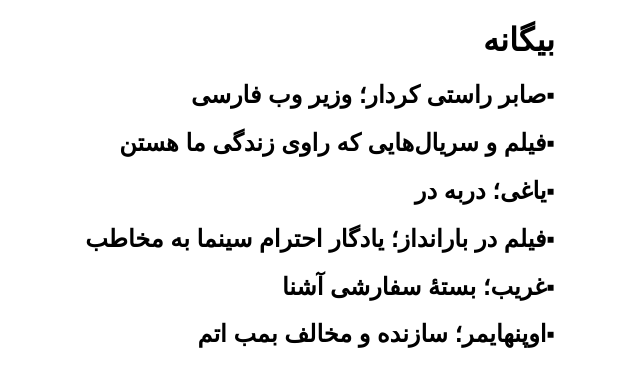
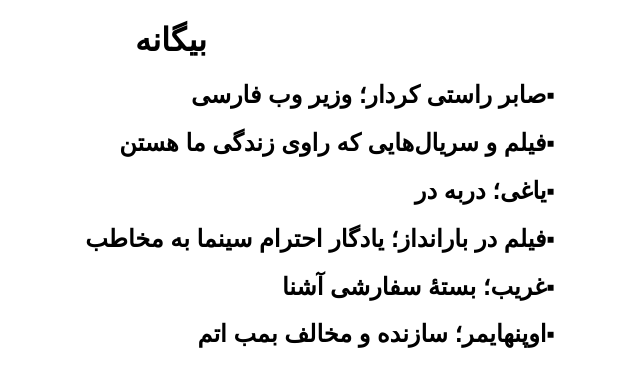
Before and after one commit to darkblog/darkblog.github.io, a Jekyll site: the page built from index.html, in a window 1280 px wide. Shown: the top 387 px of the page, without its empty margins (595-1235 px from the left). Built offline with Jekyll 4.4.1, drawn with Linux system fonts in a browser that asks for light colours.

Commit message:
Update index.html

```diff
--- a/index.html
+++ b/index.html
@@ -7,7 +7,7 @@
 <head>
 <title>بیگانه</title>
 <meta name="viewport" content="width=device-width">
-<style>body{font-family:sans-serif;margin:auto;padding:0 1em;max-width:48em}p{font-size:large}a{text-decoration:none;color:black}</style>
+<style>body{font-family:sans-serif;margin:auto;padding:0 1em;max-width:48em}p{font-size:large}a{text-decoration:none;color:black}h1{text-align:center}</style>
 </head>
 <body>
 <h1>بیگانه</h1>
```
